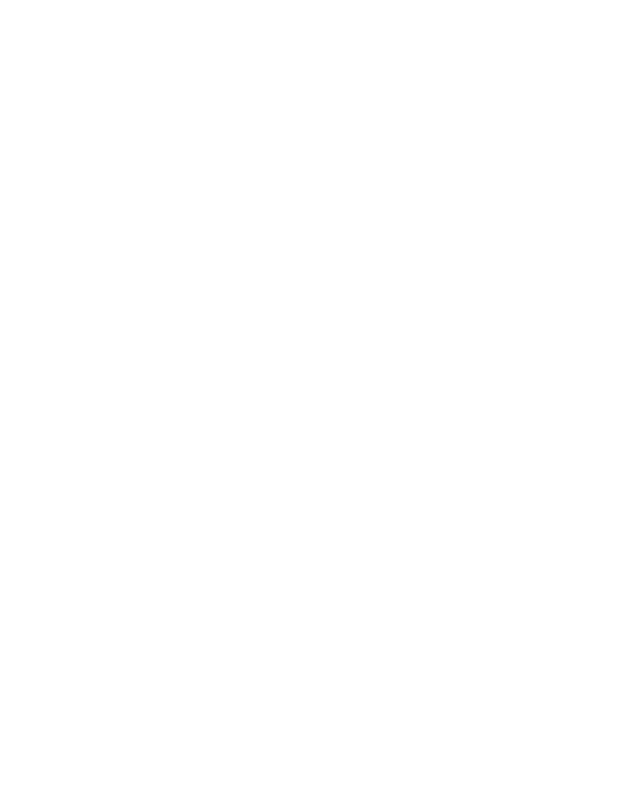
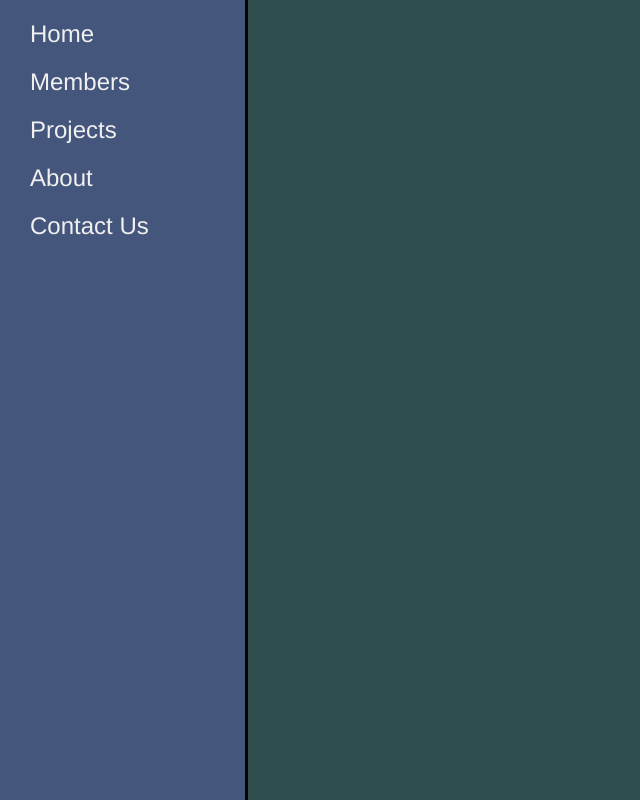
Before and after one commit to klNoam/klNoam.github.io, a plain HTML site: page index.html in a window 1280 px wide. Shown: the whole page, without its empty margins (0-640 px from the left). Drawn offline with Linux system fonts and the light colour scheme.

Commit message:
First Changes to Website

```diff
--- a/index.html
+++ b/index.html
@@ -4,9 +4,18 @@
         <meta charset="UTF-8">
         <meta http-equiv="X-UA-Compatible" content="IE=edge">
         <meta name="viewport" content="width=device-width, initial-scale=1.0">
+        <link rel="stylesheet" href="styles.css"/>
         <title>Coding Club Website</title>
     </head>
     <body>
-
+        <nav id="navbar">
+            <ul>
+                <li><a id="nav-link" href="">Home</a></li>
+                <li><a id="nav-link" href="">Members</a></li>
+                <li><a id="nav-link" href="">Projects</a></li>
+                <li><a id="nav-link" href="">About</a></li>
+                <li><a id="nav-link" href="">Contact Us</a></li>
+            </ul>
+        </nav>
     </body>
 </html>
--- /dev/null
+++ b/styles.css
@@ -0,0 +1,53 @@
+:root{
+    --main-blue: #45567d;
+    --main-white: #f0f0f0;
+    --main-gray: #303841;
+}
+
+*{
+    margin: 0;
+    padding: 0;
+}
+
+body{
+    font-family: 'Helvetica', sans-serif;
+    background-color: darkslategray;
+}
+
+#navbar{
+    height: 100%;
+    width: 235px;
+    position: fixed;
+    z-index: 1;
+    top: 0;
+    left: 0;
+    overflow-x: hidden;
+    border-right: solid;
+    padding-left: 10px;
+    background-color: var(--main-blue);
+}
+
+#navbar > ul{
+    margin: 20px;
+    margin-right: 50px;
+}
+
+#navbar > ul > li{
+  font-size: 1.5rem;
+  display: inline-block;
+  padding-right: 20px;
+  padding-bottom: 20px;
+}
+
+#navbar a{
+    padding: 20x;
+    text-decoration: none;
+    color: var(--main-white)
+}
+
+#navbar a:hover{
+    background-color: var(--main-gray);
+    cursor: pointer;
+    padding: 10px;
+    font-size: 105%;
+}
```
